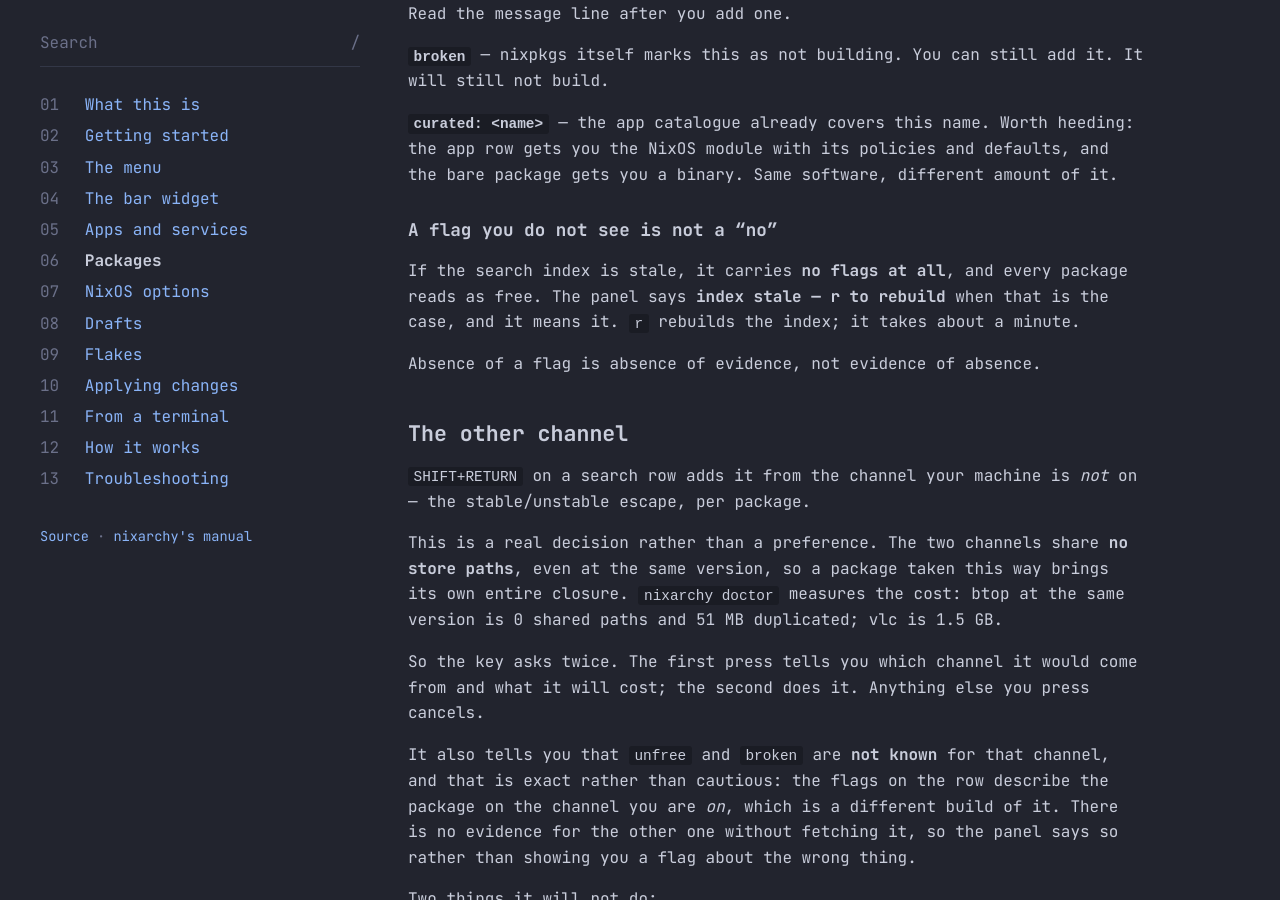
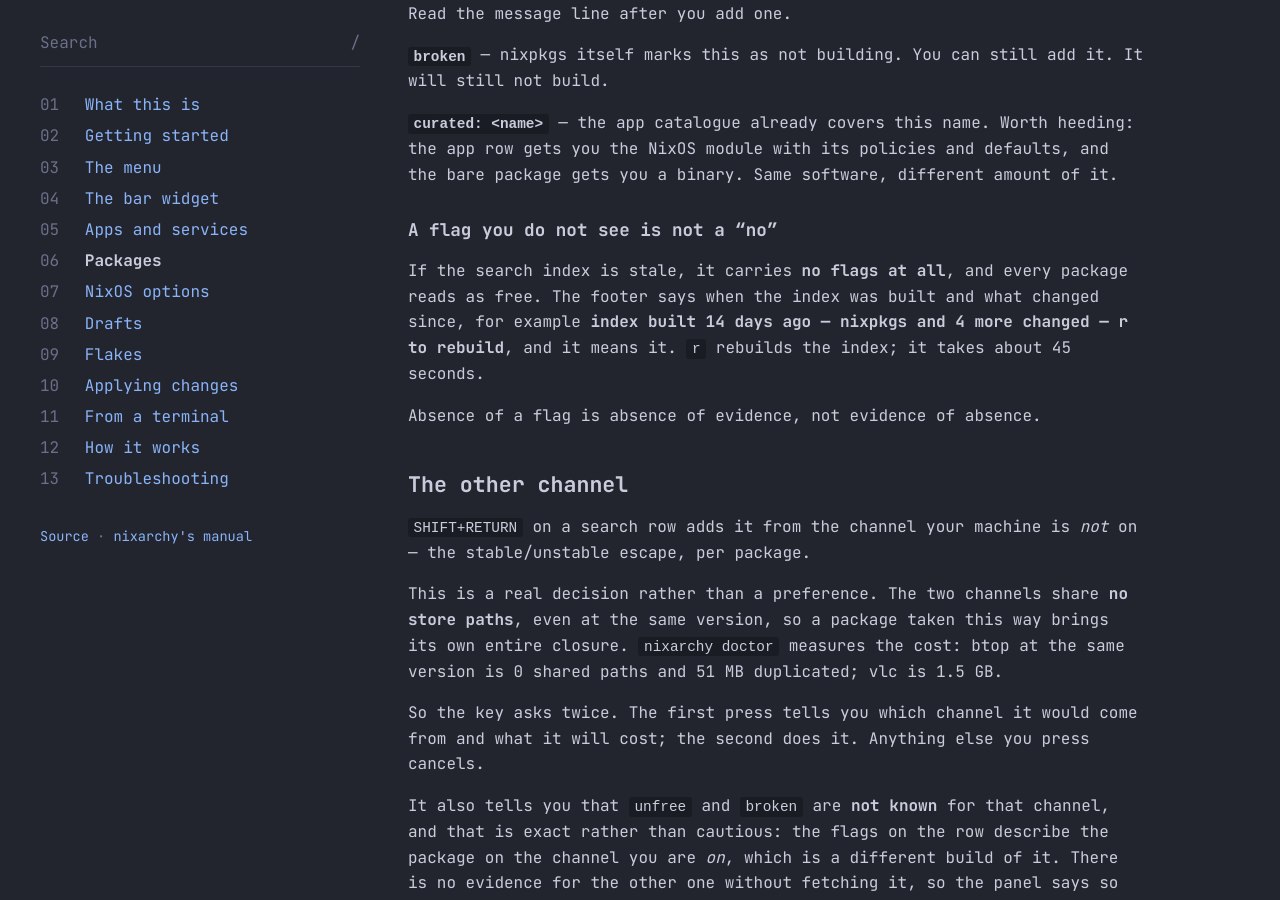
Before and after one commit to olafkfreund/nixarchy-pkg, a Jekyll site: the page built from docs/manual/packages.md, in a window 1280 px wide and 900 px high, scrolled down 3232 px. Built offline with Jekyll 4.4.1, drawn with Linux system fonts in a browser that asks for light colours.

Commit message:
feat: say how old the search index is, and surface real reindex errors (#69)
Plan steps 1-5 (Codex: 1, 4; workflow agent: 2, 3, 5).

Co-Authored-By: Claude Opus 5.5 <noreply@anthropic.com>
Claude-Session: https://claude.ai/code/session_01WtDyDubftZDANveKdhaPiL

```diff
--- a/docs/manual/packages.md
+++ b/docs/manual/packages.md
@@ -69,9 +69,10 @@ amount of it.
 ### A flag you do not see is not a "no"
 
 If the search index is stale, it carries **no flags at all**, and every
-package reads as free. The panel says **index stale — r to rebuild** when
-that is the case, and it means it. `r` rebuilds the index; it takes about a
-minute.
+package reads as free. The footer says when the index was built and what
+changed since, for example **index built 14 days ago — nixpkgs and 4 more
+changed — r to rebuild**, and it means it. `r` rebuilds the index; it takes
+about 45 seconds.
 
 Absence of a flag is absence of evidence, not evidence of absence.
 
```
Also changed, not shown: docs/manual/from-a-terminal.md (+38 -2 lines), docs/manual/troubleshooting.md (+12 -2 lines), plan/2026-11-16-69-index-age.md (+2 -0 lines), 6 other files.
